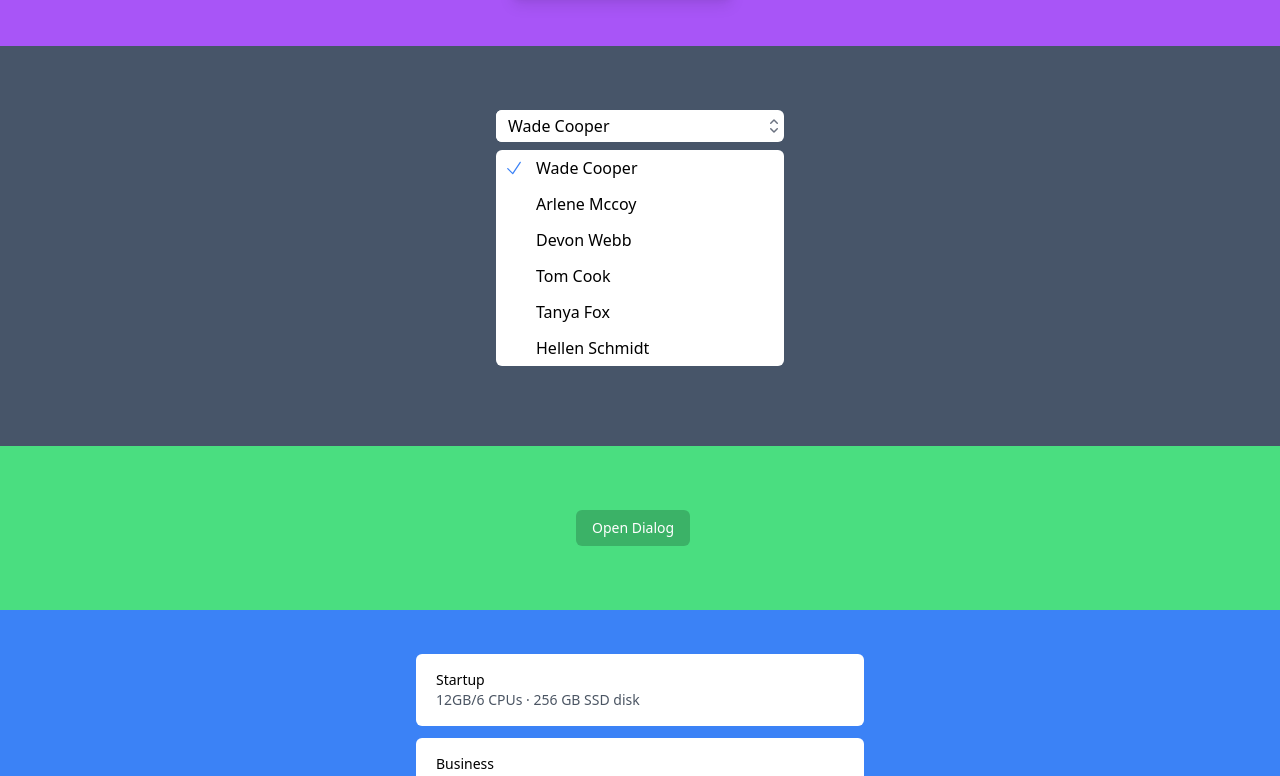
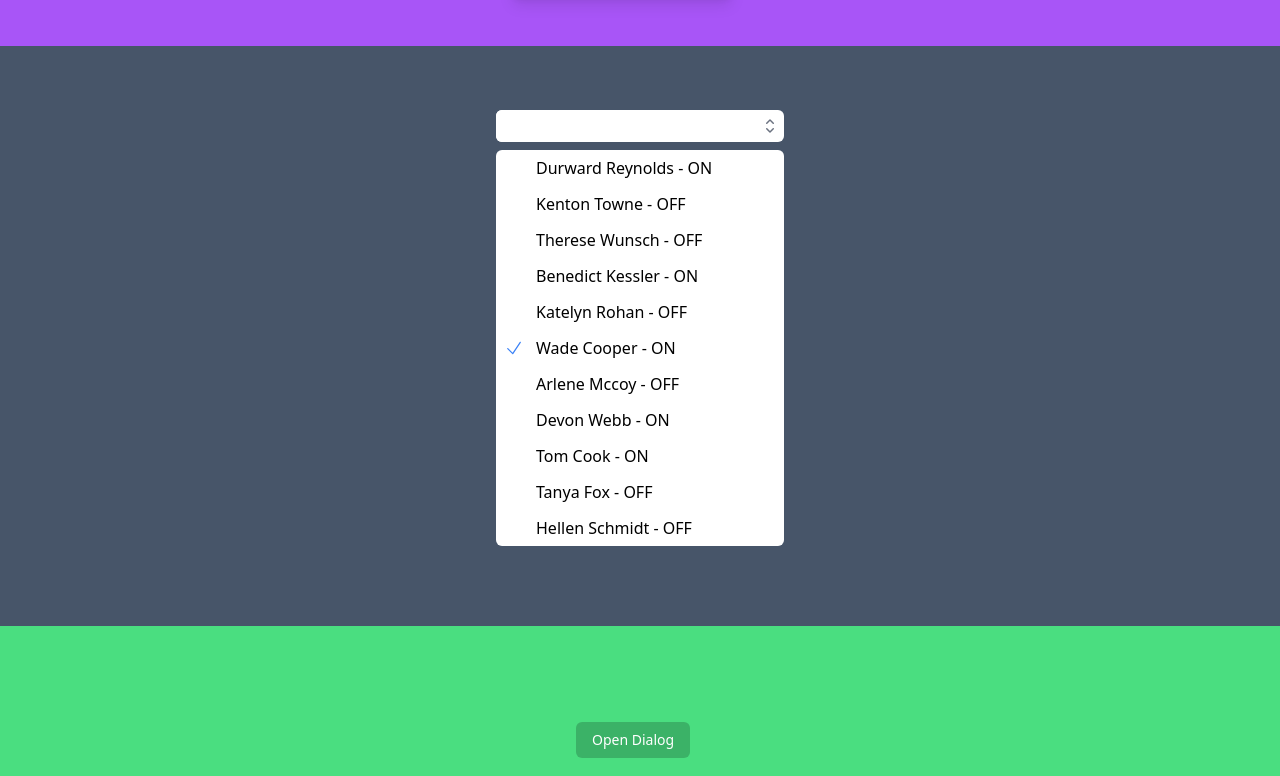
Before and after one commit to giliolizera/Training, a Vue app: page /combobox in a window 1280 px wide. Shown: the part 1258-2034 px from the top of the page. Built offline with nearby package versions, Linux system fonts and the light colour scheme.

Commit message:
feat: mudanças combobox

```diff
--- a/src/App.vue
+++ b/src/App.vue
@@ -5,7 +5,6 @@
   <Menu/>
   <Combobox/>
   <Dialog/>
-  <!-- <ComboHead/> -->
   <Radio/>
 </template>
 
@@ -16,14 +15,12 @@ import Menu from './components/Menu.vue'
 import Select from './components/Select.vue'
 import Combobox from './components/Combobox.vue'
 import Dialog from './components/Dialog.vue'
-import ComboHead from './components/ComboHead.vue'
 import Radio from './components/Radio.vue'
 
 export default {
   components: {
     Disclosure, Tabs, Menu,
-    Select, Combobox, Dialog,
-    ComboHead, Radio
+    Select, Combobox, Dialog, Radio
   }
 }
 </script>
--- a/src/components/ComboHead.vue
+++ /dev/null
@@ -1,108 +0,0 @@
-<template>
-   <div class="fixed top-16 w-72">
-     <Combobox v-model="selected">
-       <div class="relative mt-1">
-         <div
-           class="relative w-full cursor-default overflow-hidden rounded-lg bg-white text-left shadow-md focus:outline-none focus-visible:ring-2 focus-visible:ring-white focus-visible:ring-opacity-75 focus-visible:ring-offset-2 focus-visible:ring-offset-teal-300 sm:text-sm"
-         >
-           <ComboboxInput
-             class="w-full border-none py-2 pl-3 pr-10 text-sm leading-5 text-gray-900 focus:ring-0"
-             :displayValue="(person) => person.name"
-             @change="query = $event.target.value"
-           />
-           <ComboboxButton
-             class="absolute inset-y-0 right-0 flex items-center pr-2"
-           >
-             <ChevronUpDownIcon
-               class="h-5 w-5 text-gray-400"
-               aria-hidden="true"
-             />
-           </ComboboxButton>
-         </div>
-         <TransitionRoot
-           leave="transition ease-in duration-100"
-           leaveFrom="opacity-100"
-           leaveTo="opacity-0"
-           @after-leave="query = ''"
-         >
-           <ComboboxOptions
-             class="absolute mt-1 max-h-60 w-full overflow-auto rounded-md bg-white py-1 text-base shadow-lg ring-1 ring-black ring-opacity-5 focus:outline-none sm:text-sm"
-           >
-             <div
-               v-if="filteredPeople.length === 0 && query !== ''"
-               class="relative cursor-default select-none py-2 px-4 text-gray-700"
-             >
-               Nothing found.
-             </div>
-
-             <ComboboxOption
-               v-for="person in filteredPeople"
-               as="template"
-               :key="person.id"
-               :value="person"
-               v-slot="{ selected, active }"
-             >
-               <li
-                 class="relative cursor-default select-none py-2 pl-10 pr-4"
-                 :class="{
-                   'bg-teal-600 text-white': active,
-                   'text-gray-900': !active,
-                 }"
-               >
-                 <span
-                   class="block truncate"
-                   :class="{ 'font-medium': selected, 'font-normal': !selected }"
-                 >
-                   {{ person.name }}
-                 </span>
-                 <span
-                   v-if="selected"
-                   class="absolute inset-y-0 left-0 flex items-center pl-3"
-                   :class="{ 'text-white': active, 'text-teal-600': !active }"
-                 >
-                   <CheckIcon class="h-5 w-5" aria-hidden="true" />
-                 </span>
-               </li>
-             </ComboboxOption>
-           </ComboboxOptions>
-         </TransitionRoot>
-       </div>
-     </Combobox>
-   </div>
- </template>
-
- <script setup>
- import { ref, computed } from 'vue'
- import {
-   Combobox,
-   ComboboxInput,
-   ComboboxButton,
-   ComboboxOptions,
-   ComboboxOption,
-   TransitionRoot,
- } from '@headlessui/vue'
- import { CheckIcon, ChevronUpDownIcon } from '@heroicons/vue/20/solid'
-
- const people = [
-   { id: 1, name: 'Wade Cooper' },
-   { id: 2, name: 'Arlene Mccoy' },
-   { id: 3, name: 'Devon Webb' },
-   { id: 4, name: 'Tom Cook' },
-   { id: 5, name: 'Tanya Fox' },
-   { id: 6, name: 'Hellen Schmidt' },
- ]
-
- let selected = ref(people[0])
- let query = ref('')
-
- let filteredPeople = computed(() =>
-   query.value === ''
-     ? people
-     : people.filter((person) =>
-         person.name
-           .toLowerCase()
-           .replace(/\s+/g, '')
-           .includes(query.value.toLowerCase().replace(/\s+/g, ''))
-       )
- )
- </script>
--- a/src/components/Combobox.vue
+++ b/src/components/Combobox.vue
@@ -2,63 +2,91 @@
   <div class="bg-slate-600 py-16">
     <div class="mx-auto w-72 max-w-md rounded-md">
       <div class="inline-flex bg-white w-72 rounded-md">
-        <input class="w-full pl-3 px-1 py-1 rounded-md focus:outline-none text-left" type="text"
-        v-model="selected"
-        v-if="[selected === '' ? vazio() : selected ]"
-        @input="filtrarPessoas"
+        <input class="w-full pl-3 px-1 py-1 rounded-md focus:outline-none text-left"
+        type="text"
+        v-model="query"
+        />
+        <button @click="exibir = !exibir"
+         @keypress="!exibir"
+         @keydown.prevent.esc="escape()"
+         @keydown.prevent.down="baixo()"
+         @keydown.prevent.up="cima()"
+         @keydown.prevent.enter="enter()"
+         class="px-1 py-1 rounded-md focus:outline-none" type="text"
          >
-        <button @click="exibir = !exibir" @keypress="!exibir" @keydown.prevent.esc="escape()" @keydown.prevent.down="baixo()" @keydown.prevent.up="cima()" @keydown.prevent.enter="enter()" class="px-1 py-1 rounded-md" type="text"></button>
-        <button @click="exibir = !exibir">
-          <ChevronUpDownIcon class="h-5 zw-5 text-gray-500"/>
+          <ChevronUpDownIcon class="h-5 w-5 text-gray-500"/>
         </button>
       </div>
-        <div class="mt-2">
-          <ul v-if="!exibir" class="bg-white grid rounded-md">
-              <button @mouseenter="active = index" @mouseleave="active = -1" @click="selected = people.name , exibir=true" :class="[active === index ? 'bg-blue-200 rounded-md': '', 'inline-flex py-1.5']" v-for="(people,index) in peoples" :key="index">
-                <div v-if="selected === people.name" class="pl-2 inline-flex">
+      <div class="mt-2 bg-white grid rounded-md">
+        <ul v-if="!exibir">
+          <button @mouseenter="active = person.id"
+          @mouseleave="active = -1"
+          @click="selected = person.name , exibir=true"
+          :class="[active === person.id
+          ? 'bg-blue-200 rounded-md'
+          : '', 'inline-flex py-1.5 w-full']"
+          v-for="person in filtredPeople" :key="person.id"
+          >
+          <div v-if="selected === person.name" class="pl-2 inline-flex">
             <CheckIcon class="h-5 w-5 mt-0.5 text-blue-500"/>
             <div class="pl-3">
-                    {{ people.name }}
+              {{ person.name }} - {{ person.status ? "ON" : "OFF" }}
             </div>
           </div>
-                <div v-if="selected != people.name" class="pl-10">
-                  {{ people.name }}
+          <div v-if="selected != person.name" class="pl-10">
+            {{ person.name }} - {{ person.status ? "ON" : "OFF" }}
           </div>
           </button>
         </ul>
       </div>
     </div>
-
   </div>
   <div class="h-4 bg-slate-600"></div>
 </template>
 
 <script>
   export default {
-    data: () => ({
-      peoples: [
-          { name: 'Wade Cooper' },
-          { name: 'Arlene Mccoy' },
-          { name: 'Devon Webb' },
-          { name: 'Tom Cook' },
-          { name: 'Tanya Fox' },
-          { name: 'Hellen Schmidt' },
+    data() {
+      return {
+        query: '',
+        people: [
+          { id: 1, name: 'Durward Reynolds', status: true },
+          { id: 2, name: 'Kenton Towne', status: false },
+          { id: 3, name: 'Therese Wunsch', status: false },
+          { id: 4, name: 'Benedict Kessler', status: true },
+          { id: 5, name: 'Katelyn Rohan', status: false },
+          { id: 6, name: 'Wade Cooper', status: true },
+          { id: 7, name: 'Arlene Mccoy', status: false },
+          { id: 8, name: 'Devon Webb', status: true },
+          { id: 9, name: 'Tom Cook', status: true },
+          { id: 10, name: 'Tanya Fox', status: false },
+          { id: 11, name: 'Hellen Schmidt', status: false },
         ],
+        exibir: false,
+        selected: 'Wade Cooper',
         active: -1,
-      selected: 'Wade Cooper',
-      exibir: false,
-    }),
+      }
+    },
+    computed: {
+      filtredPeople() {
+        return this.query === ''
+          ? this.people
+          : this.people.filter((person) => {
+              return person.name.toLowerCase().includes(this.query.toLowerCase())
+            })
+      }
+    },
     methods: {
       baixo(){
         this.active++;
-        if(this.active > this.peoples.length-1){
+        if(this.active > this.people.length-1){
           this.active = 0;
         }
       },
       cima() {
         this.active--;
         if(this.active < 0){
-          this.active = this.peoples.length-1;
+          this.active = this.people.length-1;
         }
       },
       escape() {
@@ -66,12 +94,9 @@
       },
       enter(){
         this.exibir = true
-        this.selected = this.peoples[this.active].name
+        this.selected = this.people[this.active].name
       },
-      vazio(){
-        this.exibir = false
     }
-    },
   }
 </script>
 
--- a/src/components/Dialog.vue
+++ b/src/components/Dialog.vue
@@ -1,19 +1,35 @@
 <template>
-   <div class="bg-green-400">
-      <div class="mx-auto pt-16 w-32 max-w-md rounded-md">
+   <div class="bg-green-400 pt-24">
+      <div class="mx-auto w-32 max-w-md rounded-md">
+         <TransitionGroup
+         enter-active-class="transition duration-500 ease-out"
+         enter-from-class="opacity-0"
+         enter-to-class="opacity-100"
+         >
          <button v-if="show" @click="exibir = true, show = false" class="rounded-md bg-black bg-opacity-20 px-4 py-2 text-sm font-medium text-white hover:bg-opacity-30">
             Open Dialog
          </button>
+         </TransitionGroup>
       </div>
+      <TransitionGroup
+        enter-active-class="transition duration-1000 ease-out"
+        enter-from-class="opacity-0"
+        enter-to-class="opacity-100"
+        leave-active-class="transition duration-500 ease-in"
+        leave-from-class="opacity-100"
+        leave-to-class="opacity-0"
+      >
          <div v-if="exibir" class="mx-auto max-w-md rounded-md bg-white p-4 space-y-2">
             <p class="pl-1 font-medium">Payment Successful</p>
             <p class="pl-1 text-sm text-gray-500">Your payment has been successfully submitted. We`ve sent you an email with all of the details of your order.</p>
-         <button @click="exibir = false, show = true" class="inline-flex justify-center rounded-md border border-transparent bg-blue-200 px-4 py-2 text-sm font-medium text-blue-900 hover:bg-blue-200">
+            <button @click="exibir = false, tempo()" class="inline-flex justify-center rounded-md border border-transparent bg-blue-200 px-4 py-2 text-sm font-medium text-blue-900 hover:bg-blue-200">
                Got it, thanks!
             </button>
          </div>
+      </TransitionGroup>
+
    </div>
-   <div class="bg-green-400 h-16"></div>
+   <div class="bg-green-400 h-24"></div>
 
 </template>
 
@@ -23,5 +39,12 @@
          exibir: false,
          show: true,
       }),
+      methods: {
+         tempo() {
+            setTimeout(() => {
+               this.show = true;
+            }, 600);
+         },
+      }
    }
 </script>
```
Also changed, not shown: src/components/Select.vue (+27 -10 lines). Lines whose indentation alone changed are shown as unchanged.
